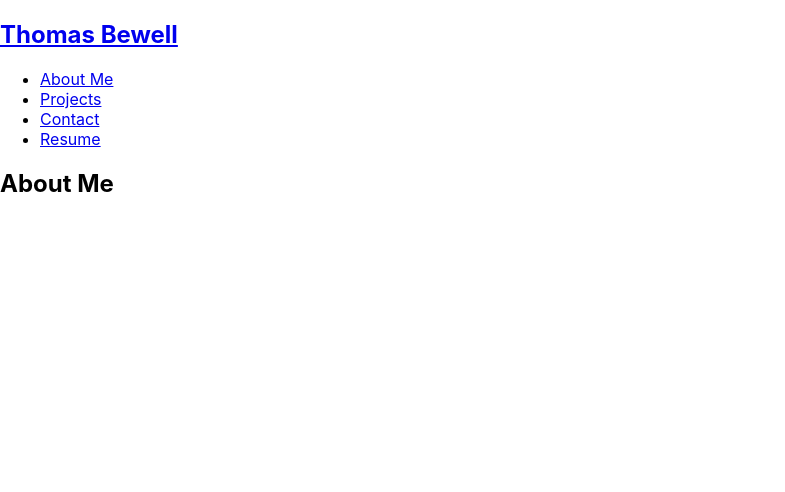
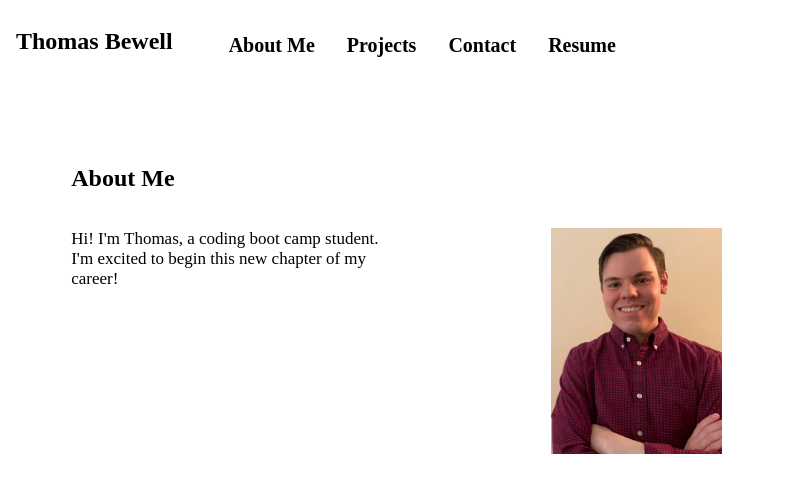
Before and after one commit to ThomasBewell/react-portfolio, a React (Create React App) app: page / in a window 1280 px wide. Shown: the top 492 px of the page, without its empty margins (0-785 px from the left). Built offline with nearby package versions, Linux system fonts and the light colour scheme.

Commit message:
add headshot and style to nav

```diff
--- a/src/components/About/index.js
+++ b/src/components/About/index.js
@@ -1,7 +1,15 @@
+import headShot from '../../assets/headshot.jpeg'
+
 function About() {
     return (
-        <section>
+        <section className="my-5">
             <h1 id="about">About Me</h1>
+            <div className="flex-row">
+                <p>
+                    Hi! I'm Thomas, a coding boot camp student. I'm excited to begin this new chapter of my career!
+                </p>
+                <img src={headShot} className="my-2 headshot" alt="headshot" />
+            </div>
         </section>
     );
 }
--- a/src/components/Nav/index.js
+++ b/src/components/Nav/index.js
@@ -1,29 +1,30 @@
 function Nav() {
+
     return (
-        <header>
+        <header className="flex-row px-1">
             <h2>
                 <a href='/'>
                     Thomas Bewell
                 </a>
             </h2>
             <nav>
-                <ul>
-                    <li>
+                <ul className="flex-row">
+                    <li className="mx-2">
                         <a href="#about">
                             About Me
                         </a>
                     </li>
-                    <li>
+                    <li className="mx-2">
                         <a href="#projects">
                             Projects
                         </a>
                     </li>
-                    <li>
+                    <li className="mx-2">
                         <a href="#contact">
                             Contact
                         </a>
                     </li>
-                    <li>
+                    <li className="mx-2">
                         <a href="#resume">
                             Resume
                         </a>
--- a/src/index.css
+++ b/src/index.css
@@ -1,4 +1,4 @@
-body {
+/* body {
   margin: 0;
   font-family: -apple-system, BlinkMacSystemFont, 'Segoe UI', 'Roboto', 'Oxygen',
     'Ubuntu', 'Cantarell', 'Fira Sans', 'Droid Sans', 'Helvetica Neue',
@@ -10,4 +10,138 @@ body {
 code {
   font-family: source-code-pro, Menlo, Monaco, Consolas, 'Courier New',
     monospace;
+} */
+
+main {
+	margin: 0 auto;
+	max-width: 90%;
+  padding: 50px 30px;
 }
+
+:root {
+  --spacing-one: calc(1rem * 0.5);
+  --spacing-two: calc(1rem);
+  --spacing-five: calc(2.5rem);
+}
+
+.my-1 {
+  margin-top: var(--spacing-one);
+  margin-bottom: var(--spacing-one);
+}
+
+.my-2 {
+  margin-top: var(--spacing-two);
+  margin-bottom: var(--spacing-two);
+}
+
+.my-5 {
+  margin-top: var(--spacing-five);
+  margin-bottom: var(--spacing-five);
+}
+
+.mx-1 {
+  margin-right: var(--spacing-one);
+  margin-left: var(--spacing-one);
+}
+
+.mx-2 {
+  margin-right: var(--spacing-two);
+  margin-left: var(--spacing-two);
+}
+
+.px-1 {
+  padding-right: var(--spacing-one);
+  padding-left: var(--spacing-one);
+}
+
+.px-2 {
+  padding-right: var(--spacing-two);
+  padding-left: var(--spacing-two);
+}
+
+.px-5 {
+  padding-right: var(--spacing-five);
+  padding-left: var(--spacing-five);;
+}
+
+.py-1 {
+  padding-top: var(--spacing-one);
+  padding-bottom: var(--spacing-one);
+}
+
+.py-2 {
+  padding-top: var(--spacing-two);
+  padding-bottom: var(--spacing-two);
+}
+
+.flex-row {
+  display: flex;
+  flex-wrap: wrap;
+}
+
+.headshot {
+  width: 15%;
+}
+
+a {
+  color: var(--tertiary);
+  text-decoration: none;
+  font-weight: bold;
+}
+
+a:hover {
+  text-decoration: underline;
+}
+
+button {
+  font-size: 1rem;
+  text-decoration: none;
+  padding: 0.25rem 1rem;
+  border-radius: .5rem;
+  border: none;
+  outline: none;
+  cursor: pointer;
+  margin: 0 1px;
+  background-color: var(--secondary);
+}
+
+nav  li {
+  cursor: pointer;
+  font-weight: bold;
+}
+
+nav li:hover {
+  text-decoration: underline;
+}
+
+li {
+  font-size: 20px;
+  list-style: none;
+  padding-top: 10px;
+}
+
+.navActive {
+  color: var(--tertiary);
+}
+
+p {
+  width: 20rem;
+  margin-right: 10rem;
+  font-size: 17px;
+  color: var(--secondary);
+}
+
+textarea {
+  width: 600px;
+  height: 120px;
+  border: 3px solid #cccccc;
+  padding: 5px;
+}
+
+footer {
+  width: 780px;
+}
+
+img {
+  width: 50%;
+}
```
Also changed, not shown: src/assets/headshot.jpeg (added).
